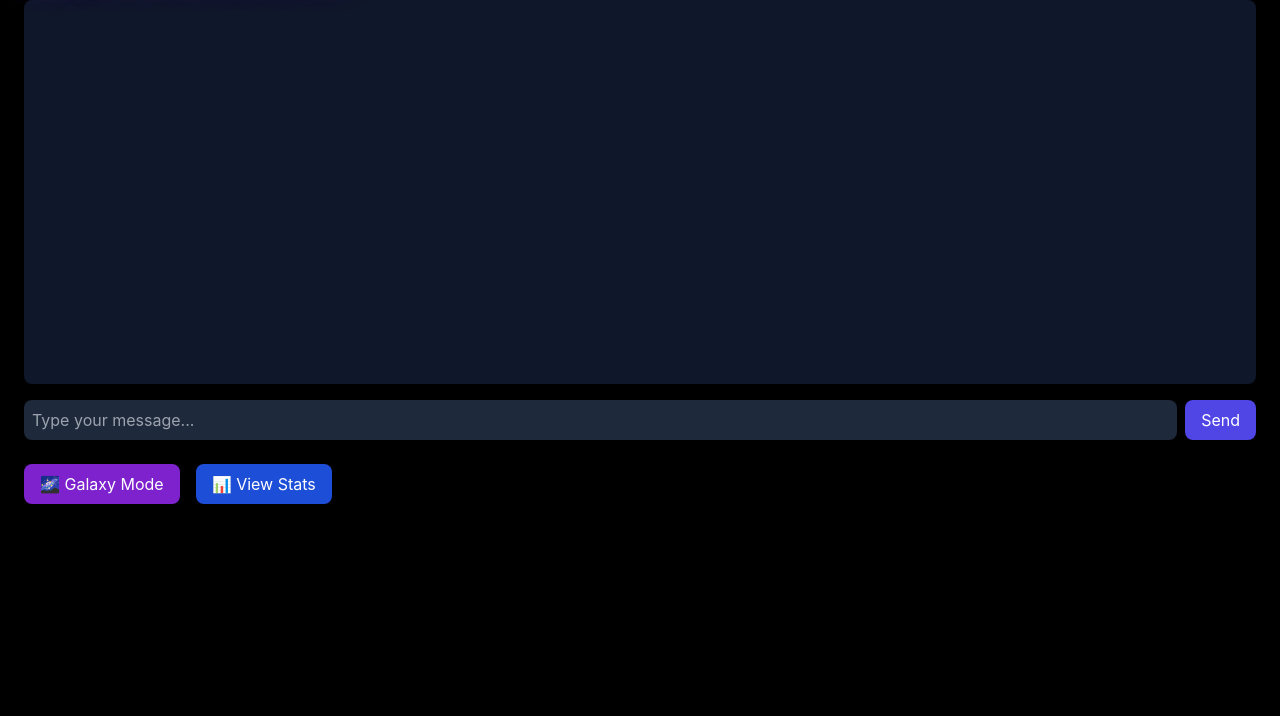
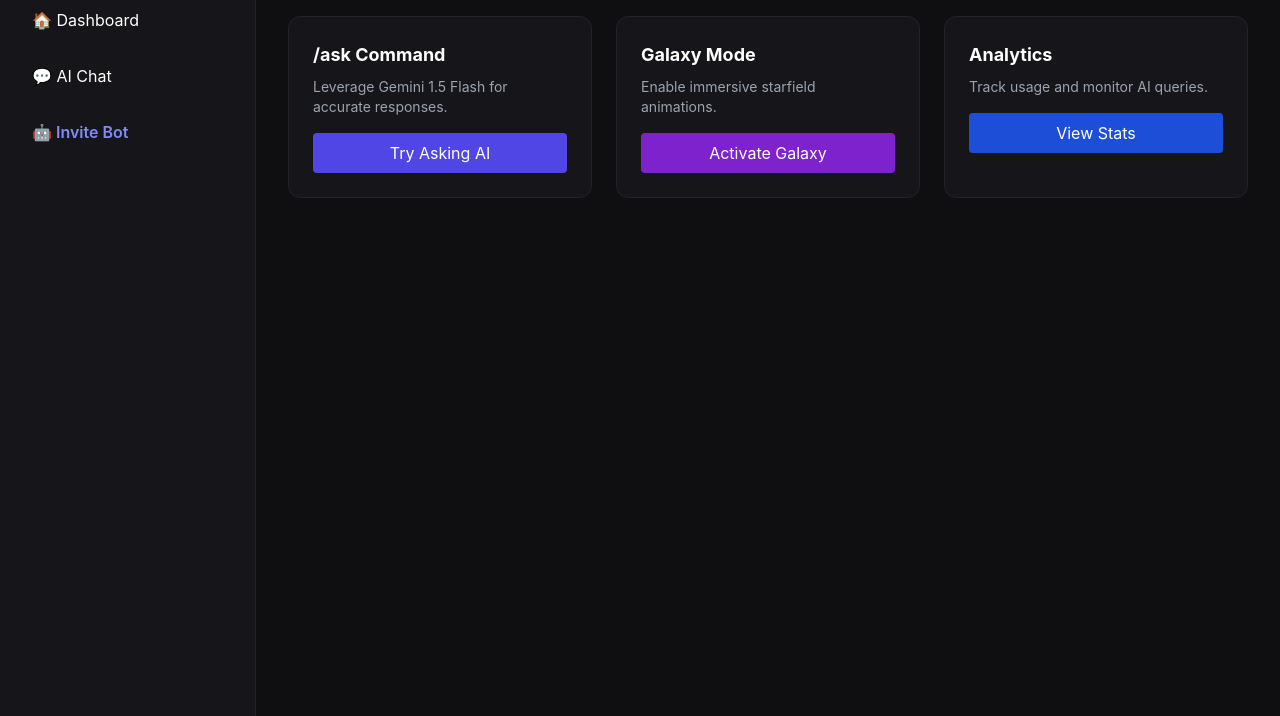
Before and after one commit to mitansh8910-coder/NyxiumAI, a website: page index.html in a window 1280 px wide. Shown: the part 84-800 px from the top of the page. Drawn offline with nearby package versions, Linux system fonts and the light colour scheme.

Commit message:
Update index.html

```diff
--- a/index.html
+++ b/index.html
@@ -4,82 +4,76 @@
   <meta charset="UTF-8">
   <meta name="viewport" content="width=device-width, initial-scale=1.0">
   <title>Nyxium AI Dashboard</title>
-
-  <!-- External CSS -->
+  <script src="https://cdn.tailwindcss.com"></script>
   <link rel="stylesheet" href="style.css">
-
-  <!-- External JS libraries -->
-  <script src="https://cdn.tailwindcss.com"></script>
-  <script src="https://cdn.jsdelivr.net/npm/marked/marked.min.js"></script>
-
   <style>
     .view { display: none; }
     .view.active { display: block; }
-
-    #chat-messages::-webkit-scrollbar { width: 6px; }
-    #chat-messages::-webkit-scrollbar-thumb { background: #334155; border-radius: 4px; }
-
-    /* Galactic glow for title */
-    .galactic-title {
-      text-shadow: 0 0 20px #7b2cbf, 0 0 40px #9d4edd;
-    }
-
-    /* Canvas background */
-    #starfield {
-      position: fixed;
-      top: 0; left: 0;
-      width: 100%; height: 100%;
-      z-index: -1;
-      background: black;
-    }
-
-    /* Galaxy Mode starfield */
-    body.galaxy-mode {
-      background: radial-gradient(circle at center, #0b0033, #000000);
-      overflow: hidden;
-    }
-
-    .star {
-      position: absolute;
-      width: 2px;
-      height: 2px;
-      background: white;
-      border-radius: 50%;
-      animation: twinkle 2s infinite alternate;
-    }
-
-    @keyframes twinkle {
-      from { opacity: 0.2; }
-      to { opacity: 1; }
-    }
+    body.galaxy-mode { background: radial-gradient(circle at center, #0b0033, #000000); }
   </style>
 </head>
-<body>
-  <!-- Starfield background -->
-  <canvas id="starfield"></canvas>
+<body class="bg-[#0f0f12] text-white flex h-screen overflow-hidden">
 
-  <!-- Dashboard main container -->
-  <div id="dashboard" class="p-6">
-    <h1 class="text-3xl font-bold galactic-title mb-6">Nyxium AI Dashboard</h1>
+  <aside class="w-64 bg-[#16161a] border-r border-[#222227] p-6 flex flex-col">
+    <h2 class="text-xl font-bold mb-8 text-indigo-500">⚡ Nyxium AI</h2>
+    <nav class="space-y-4">
+      <button onclick="showView('dashboard')" class="block w-full text-left p-2 rounded hover:bg-slate-800">🏠 Dashboard</button>
+      <button onclick="showView('chat')" class="block w-full text-left p-2 rounded hover:bg-slate-800">💬 AI Chat</button>
+      <button class="block w-full text-left p-2 rounded text-indigo-400 font-semibold">🤖 Invite Bot</button>
+    </nav>
+  </aside>
 
-    <!-- Views -->
-    <div id="chat" class="view active">
-      <div id="chat-messages" class="h-96 overflow-y-auto p-4 bg-slate-900 rounded-lg mb-4"></div>
-      <div class="flex gap-2">
-        <input id="user-input" type="text" placeholder="Type your message..."
-          class="flex-1 p-2 rounded-lg bg-slate-800 text-white">
-        <button onclick="sendToAI()" class="px-4 py-2 bg-indigo-600 rounded-lg text-white">Send</button>
+  <main class="flex-1 p-8 overflow-y-auto">
+
+    <div id="dashboard" class="view active">
+      <h1 class="text-3xl font-bold mb-8">Dashboard</h1>
+      <div class="grid grid-cols-1 md:grid-cols-2 lg:grid-cols-3 gap-6">
+        <div class="bg-[#16161a] p-6 rounded-xl border border-[#222227]">
+          <h3 class="font-bold text-lg mb-2">/ask Command</h3>
+          <p class="text-sm text-gray-400 mb-4">Leverage Gemini 1.5 Flash for accurate responses.</p>
+          <button onclick="showView('chat')" class="w-full py-2 bg-indigo-600 rounded">Try Asking AI</button>
+        </div>
+        <div class="bg-[#16161a] p-6 rounded-xl border border-[#222227]">
+          <h3 class="font-bold text-lg mb-2">Galaxy Mode</h3>
+          <p class="text-sm text-gray-400 mb-4">Enable immersive starfield animations.</p>
+          <button id="galaxy-btn" class="w-full py-2 bg-purple-700 rounded">Activate Galaxy</button>
+        </div>
+        <div class="bg-[#16161a] p-6 rounded-xl border border-[#222227]">
+          <h3 class="font-bold text-lg mb-2">Analytics</h3>
+          <p class="text-sm text-gray-400 mb-4">Track usage and monitor AI queries.</p>
+          <button class="w-full py-2 bg-blue-700 rounded">View Stats</button>
+        </div>
       </div>
     </div>
 
-    <!-- Buttons -->
-    <div class="mt-6 flex gap-4">
-      <button id="galaxy-btn" class="px-4 py-2 bg-purple-700 rounded-lg text-white">🌌 Galaxy Mode</button>
-      <button id="stats-btn" class="px-4 py-2 bg-blue-700 rounded-lg text-white">📊 View Stats</button>
+    <div id="chat" class="view">
+      <h1 class="text-3xl font-bold mb-6">AI Chat</h1>
+      <div id="chat-messages" class="h-96 overflow-y-auto p-4 bg-[#1a1b26] rounded-lg mb-4 border border-[#222227]"></div>
+      <div class="flex gap-2">
+        <input id="user-input" type="text" placeholder="Type your message..." class="flex-1 p-3 rounded-lg bg-[#16161a] border border-[#222227]">
+        <button onclick="sendToAI()" class="px-6 py-2 bg-indigo-600 rounded-lg">Send</button>
+      </div>
     </div>
-  </div>
+  </main>
 
-  <!-- ✅ Load your JS file last -->
-  <script src="src/chat.js"></script>
+  <script>
+    function showView(viewId) {
+      document.querySelectorAll('.view').forEach(v => v.classList.remove('active'));
+      document.getElementById(viewId).classList.add('active');
+    }
+
+    document.getElementById('galaxy-btn').addEventListener('click', () => {
+      document.body.classList.toggle('galaxy-mode');
+    });
+
+    function sendToAI() {
+      const input = document.getElementById('user-input');
+      const messages = document.getElementById('chat-messages');
+      if (input.value) {
+        messages.innerHTML += `<div class="p-2 bg-indigo-600 rounded my-2 self-end">${input.value}</div>`;
+        input.value = '';
+      }
+    }
+  </script>
 </body>
 </html>
```
